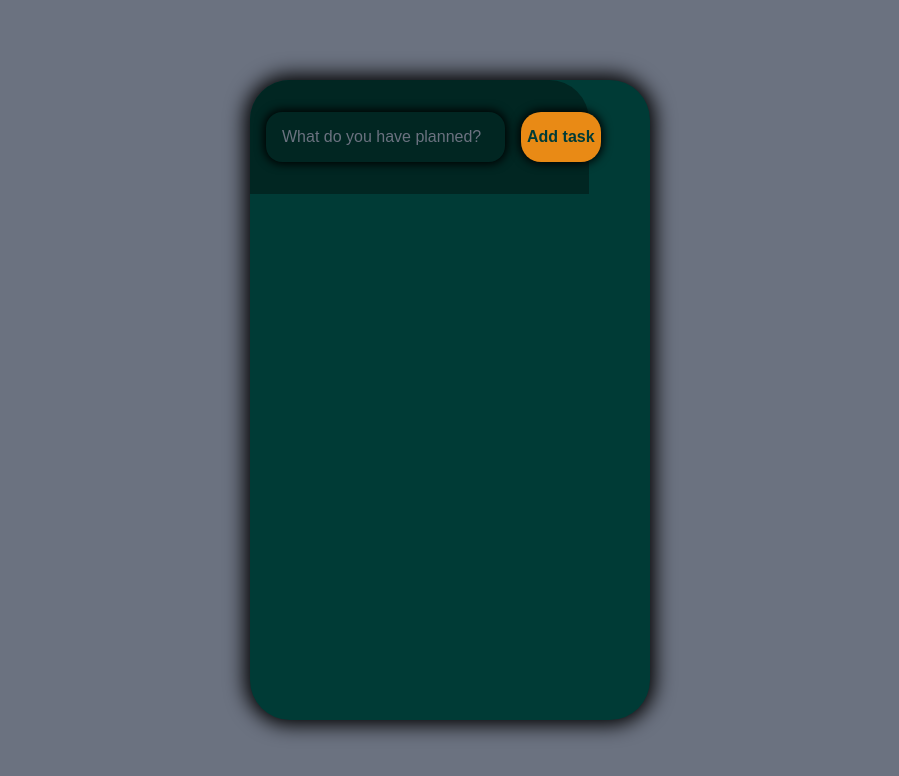
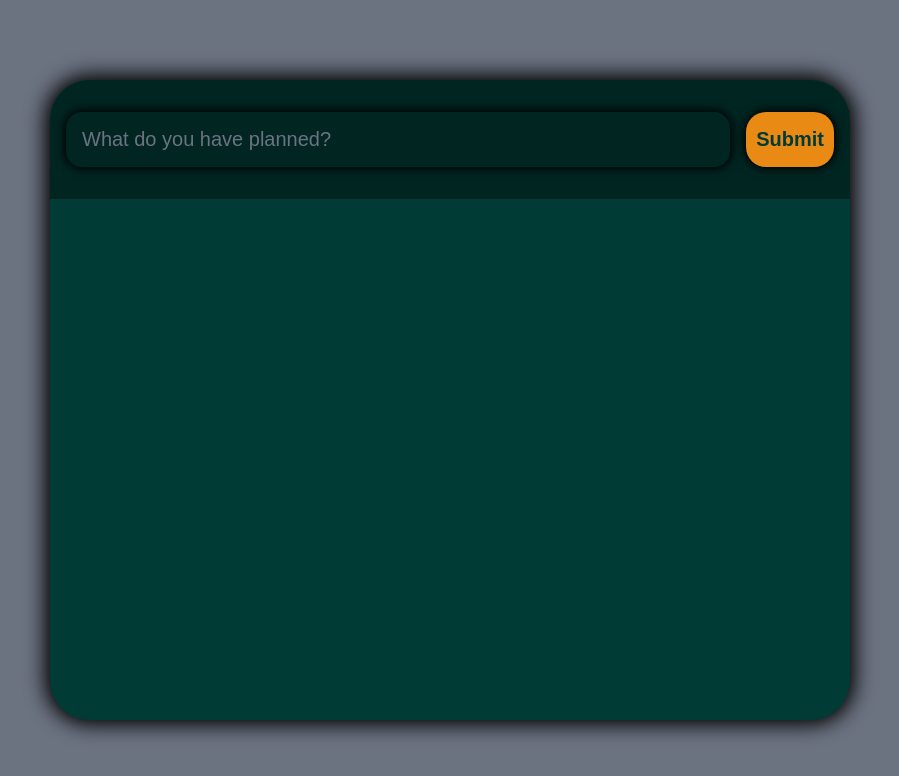
Before and after one commit to DavidRBelanger/Personal-Projects, a plain HTML site: page todoapp/todoapp.html in a window 1280 px wide. Shown: the whole page, without its empty margins (190-1089 px from the left). Drawn offline with Linux system fonts and the light colour scheme.

Commit message:
Started Project
Almost done

```diff
--- a/todoapp/CSS/styles.css
+++ b/todoapp/CSS/styles.css
@@ -29,8 +29,9 @@ h1 {
 #container {
   margin-top: 10vh;
   background-color: var(--dark);
-  width: 50vh;
+  width: 100vh;
   min-height: 80vh;
+  max-height: 80vh;
   align-self: center;
   border-radius: 40px;
   box-shadow: 0px 0px 20px 5px black;
@@ -53,7 +54,7 @@ h1 {
 header {
   padding: 2rem 1rem;
   max-width: 800px;
-  width: 26.5%;
+  width: 100vh;
   margin: 0 auto;
   position: fixed;
   background-color: var(--darker);
@@ -87,7 +88,7 @@ button {
   border-radius: 1rem;
   margin-right: 1rem;
   color: var(--light);
-  font-size: 2vh;
+  font-size: 2.5vh;
   box-shadow: 0px 0px 10px 2px black;
 }
 
@@ -99,11 +100,12 @@ button {
   background-color: var(--orange);
   border-radius: 20px;
   color: var(--dark);
-  font-size: 2vh;
+  font-size: 2.5vh;
   font-weight: 700;
   cursor: pointer;
   transition: 0.4s;
   box-shadow: 0px 0px 10px 2px black;
+  padding: 10px;
 }
 
 #new-task-submit:hover {
@@ -166,8 +168,8 @@ main {
 
 .task .actions button {
   cursor: pointer;
-  margin: 0 0.5rem;
-  font-size: 1.125rem;
+  margin: 0 0.25rem;
+  font-size: .8rem;
   font-weight: 700;
   text-transform: uppercase;
   transition: 0.4s;
@@ -203,12 +205,14 @@ main {
   #container {
     box-shadow: 0px 0px 0px 0px;
     padding: 10px;
+    width: 100%;
   }
   body {
     background-color: var(--dark);
   }
   main {
-	height: 50vh;
+	  margin-top: 10px;
+    height: 50vh;
   }
   #new-task-form {
 	top: auto;
@@ -230,4 +234,6 @@ main {
   header {
     background-color: transparent;
   }
+
+
 }
--- a/todoapp/todoapp.html
+++ b/todoapp/todoapp.html
@@ -16,7 +16,7 @@
                 <form id="new-task-form">
                     <input type="text" name="new-task-input" id="new-task-input"
                         placeholder="What do you have planned?">
-                    <input type="submit" id="new-task-submit" value="Add task">
+                    <input type="submit" id="new-task-submit" value="Submit">
                 </form>
             </div>
         </header>
```
